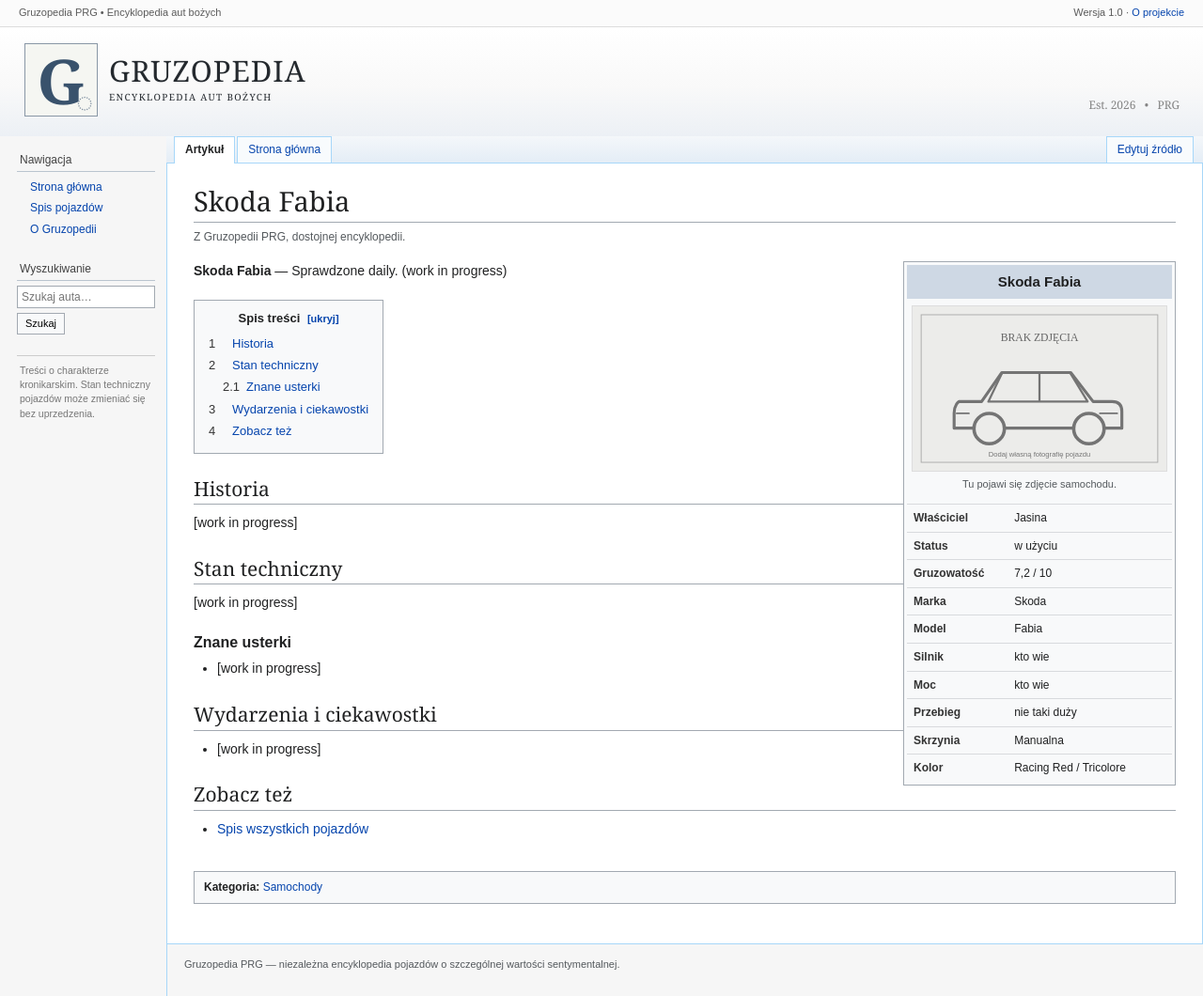
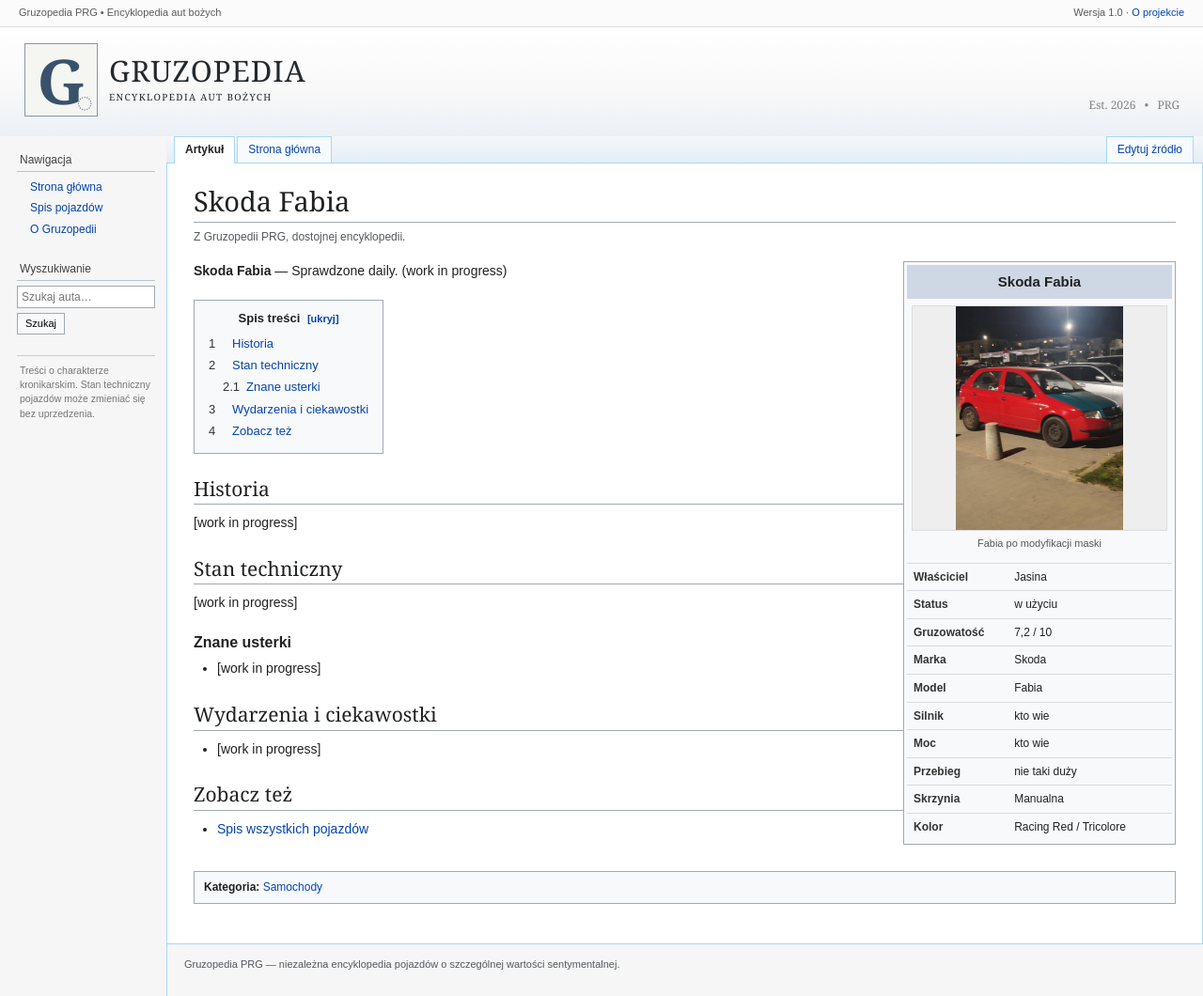
Before and after one commit to gruzopedia-prg/gruzopedia-prg.github.io, a Jekyll site: the page built from _auta/fabia.md, in a window 1280 px wide. Shown: the whole page at 94% size. Built offline with Jekyll 4.4.1, drawn with Linux system fonts in a browser that asks for light colours.

Commit message:
added skoda and audi images

```diff
--- a/_auta/fabia.md
+++ b/_auta/fabia.md
@@ -4,8 +4,8 @@ wlasciciel: Jasina
 rok: ??-2026
 status: w użyciu
 ocena: "7,2"
-zdjecie: /assets/img/brak-zdjecia.svg
-podpis_zdjecia: Tu pojawi się zdjęcie samochodu.
+zdjecie: /assets/img/dostojna_skoda.jpeg
+podpis_zdjecia: Fabia po modyfikacji maski
 opis: Sprawdzone daily. (work in progress)
 demo: true
 dane:
```
Also changed, not shown: _auta/audi80.md (+2 -2 lines), assets/img/dostojna_skoda.jpeg (added), assets/img/dostojne_audi.jpeg (added).
